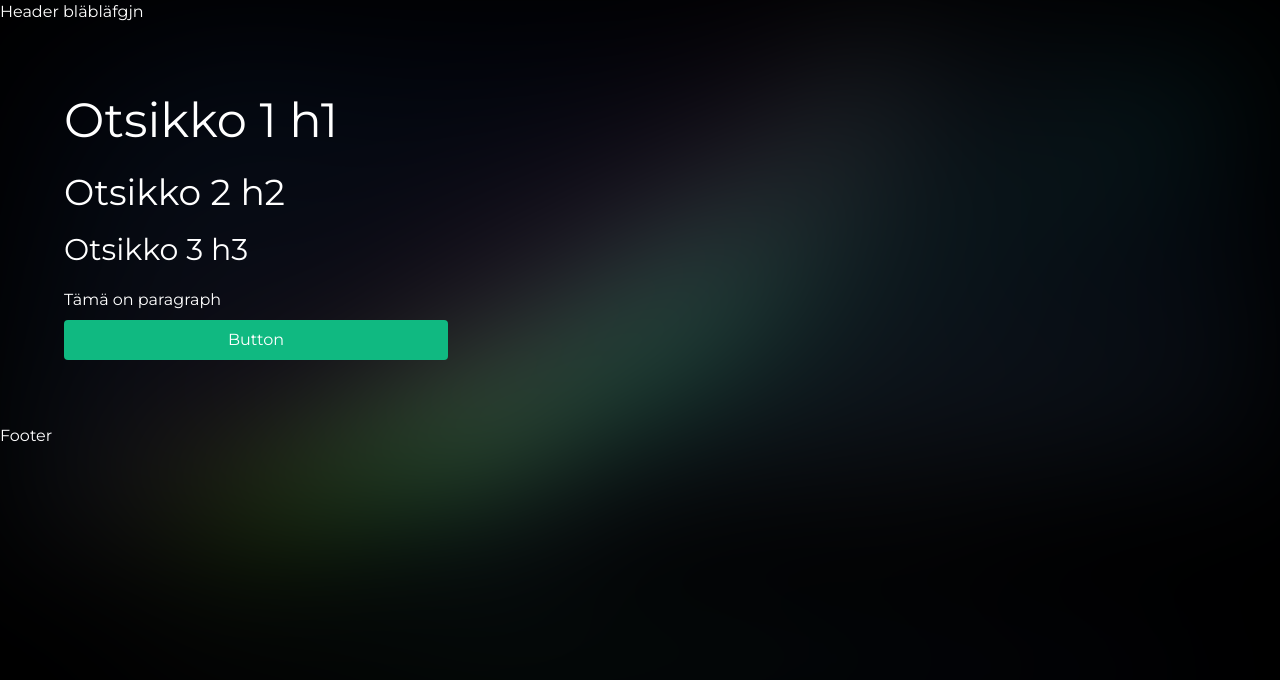
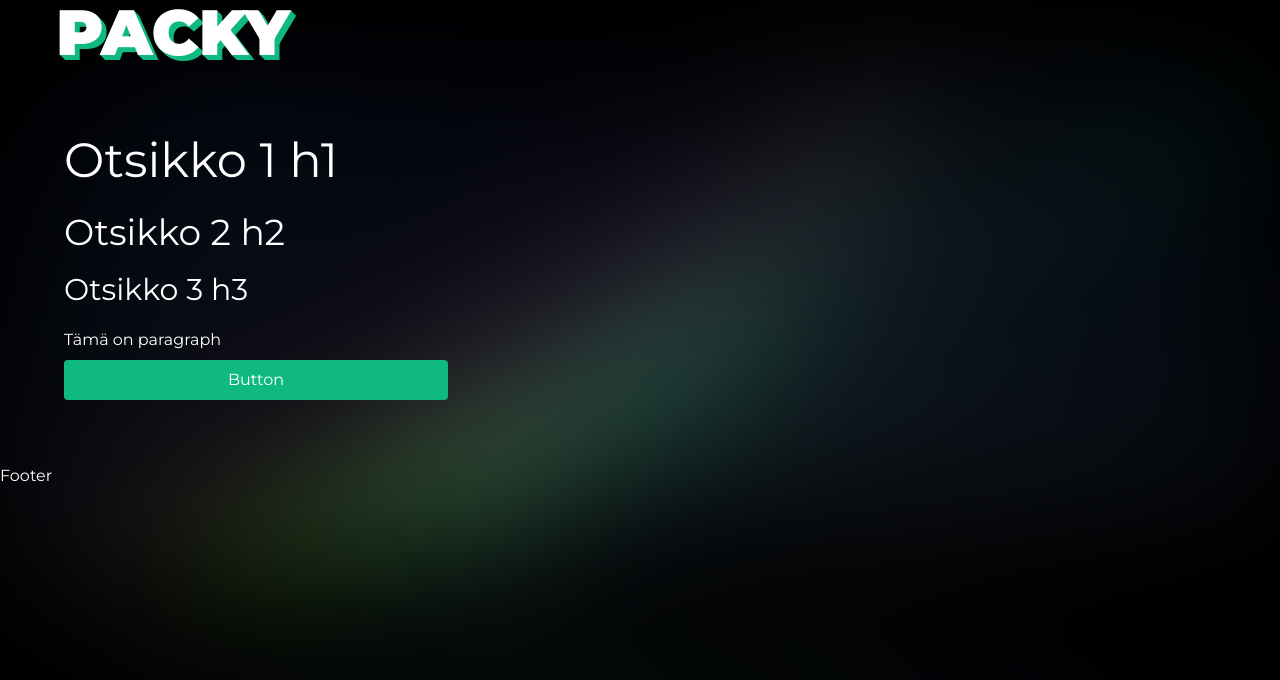
Before and after one commit to AugustBoesen/packy, a Next.js app: page / in a window 1280 px wide. Shown: the top 680 px of the page. Built offline with nearby package versions, Linux system fonts and the light colour scheme.

Commit message:
header ja sen tyylit (toiv. ei riko)

```diff
--- a/components/header.tsx
+++ b/components/header.tsx
@@ -1,3 +1,9 @@
+import '../styles/header.css';
+
 export default function Header() {
-  return <header>Header bläbläfgjn</header>;
+  return (
+    <header className="header">
+      <div className="header-text">PACKY</div>
+    </header>
+  );
 }
--- a/styles/header.css
+++ b/styles/header.css
@@ -0,0 +1,14 @@
+/* header.css */
+.header {
+  height: 4rem;
+  font-size: 4rem;
+  font-weight: 900;
+  text-shadow: 1px 1px 0 #10b981, 2px 2px 0 #10b981, 3px 3px 0 #10b981,
+    4px 4px 0 #10b981, 5px 5px 0 #10b981;
+  display: flex;
+  align-items: center;
+}
+
+.header-text {
+  margin-left: 3.5rem;
+}
```
